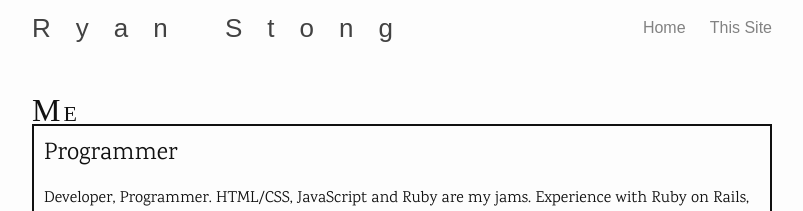
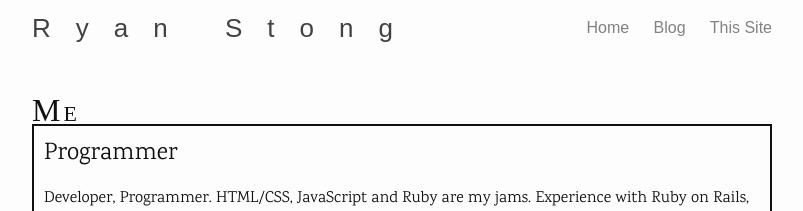
Before and after one commit to descartez/descartez.github.io, a Jekyll site: the page built from index.html, in a window 1280 px wide and 900 px high. Shown: the top 211 px of the window, without its empty margins (238-1041 px from the left). Built offline with Jekyll 4.4.1, drawn with Linux system fonts in a browser that asks for light colours; some web fonts are replaced.

Commit message:
updates site links in header

```diff
--- a/_includes/header.html
+++ b/_includes/header.html
@@ -15,6 +15,7 @@
 
       <div class="trigger">
         <a class="page-link" href="/">Home</a>
+        <a class="page-link" href="/blog.html">Blog</a>
         <a class="page-link" href="/why-this-site-looks-like-this">This Site</a>
         {% for my_page in site.pages %}
           {% if my_page.title %}
```
